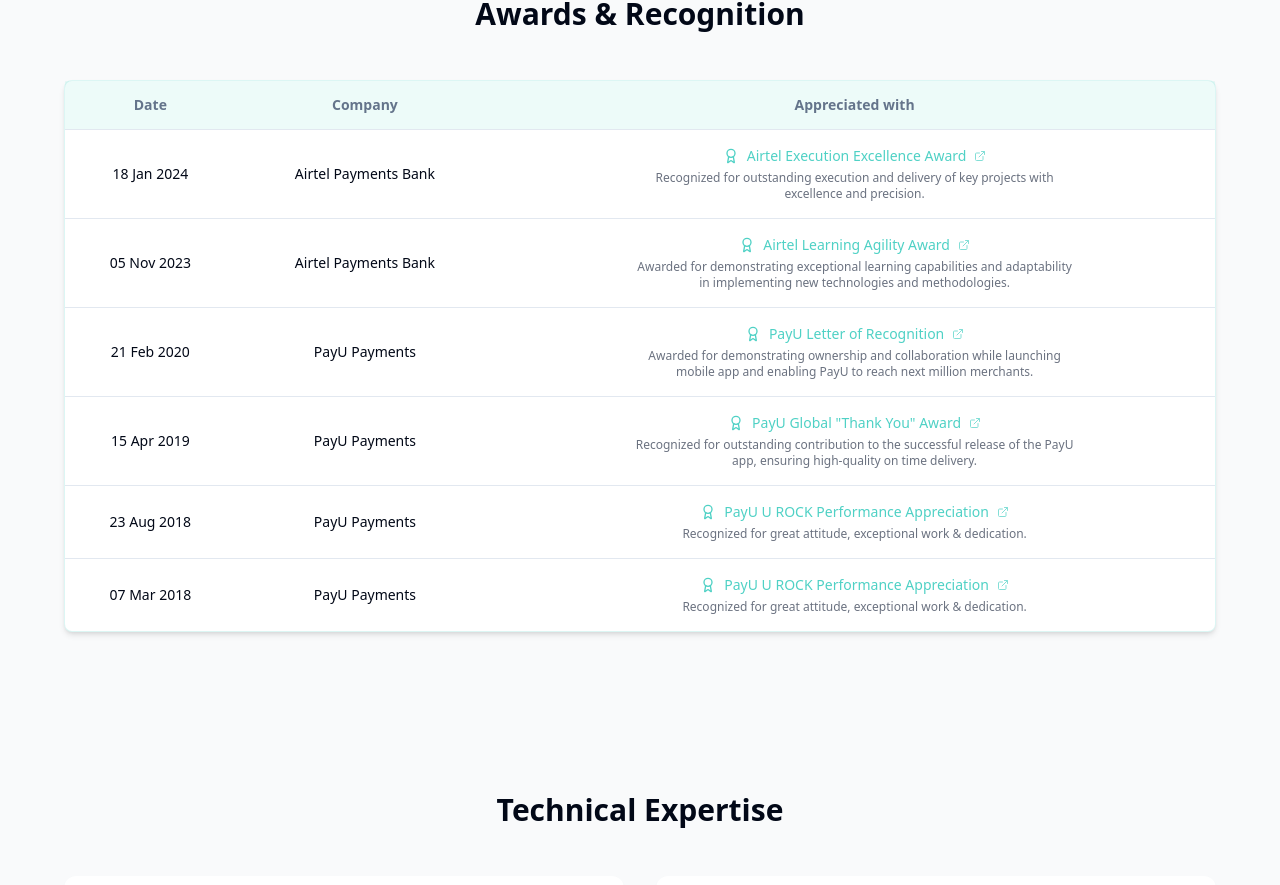
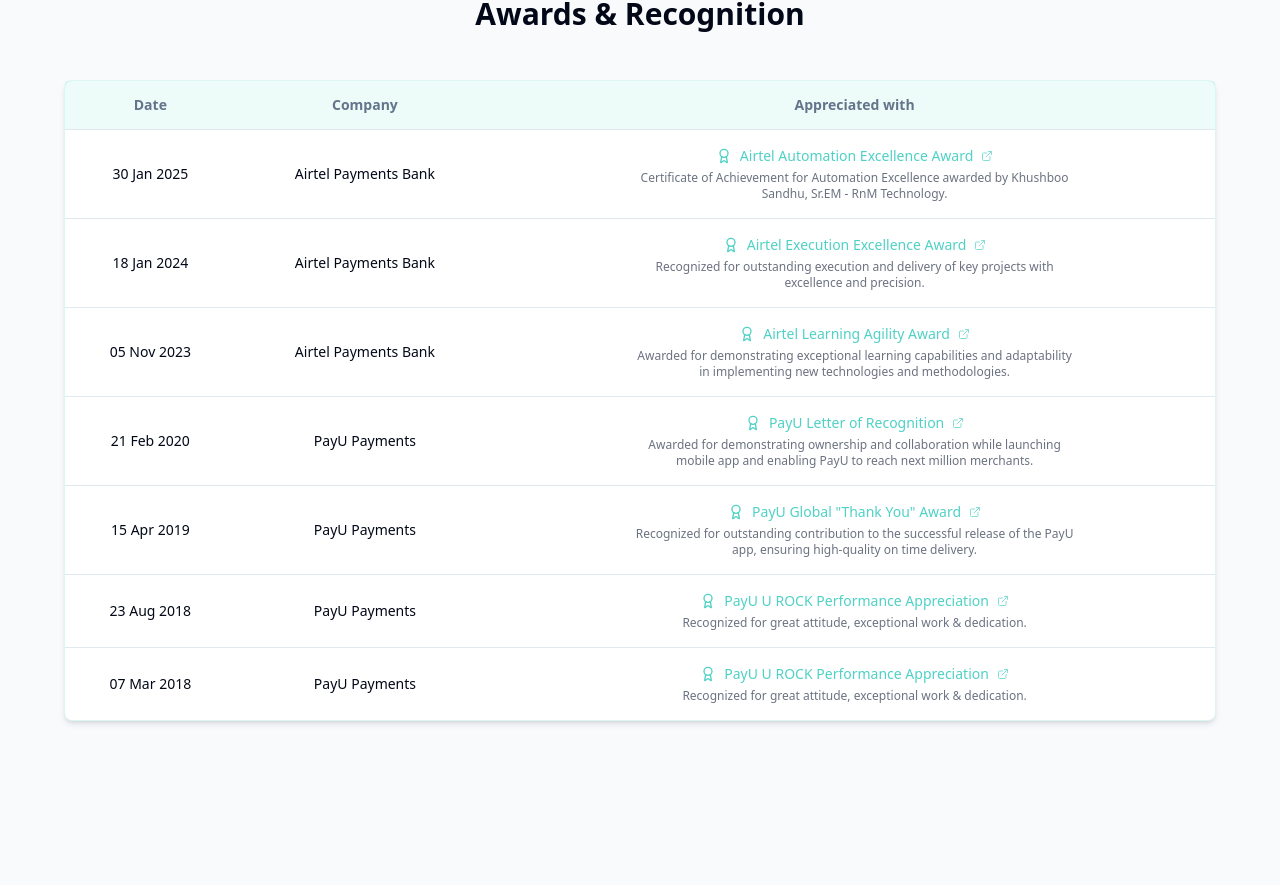
Before and after one commit to manish89arya/manish-arya-portfolio, a React (Vite) app: page / in a window 1280 px wide. Shown: the part 976-1861 px from the top of the page. Built offline with nearby package versions, Linux system fonts and the light colour scheme.

Commit message:
Add new award
Add new award details for Airtel.

```diff
--- a/src/components/Awards.tsx
+++ b/src/components/Awards.tsx
@@ -13,6 +13,14 @@ import {
 import { Card, CardContent } from "@/components/ui/card";
 
 const awards = [
+  {
+    name: "Airtel Automation Excellence Award",
+    description: "Certificate of Achievement for Automation Excellence awarded by Khushboo Sandhu, Sr.EM - RnM Technology.",
+    date: "30 Jan 2025",
+    year: "2025",
+    company: "Airtel Payments Bank",
+    image: "/lovable-uploads/62f6665d-b640-4c5f-91c9-cfea04f1ae46.png"
+  },
   {
     name: "PayU Global \"Thank You\" Award",
     description: "Recognized for outstanding contribution to the successful release of the PayU app, ensuring high-quality on time delivery.",
```
Also changed, not shown: public/lovable-uploads/62f6665d-b640-4c5f-91c9-cfea04f1ae46.png (added).
